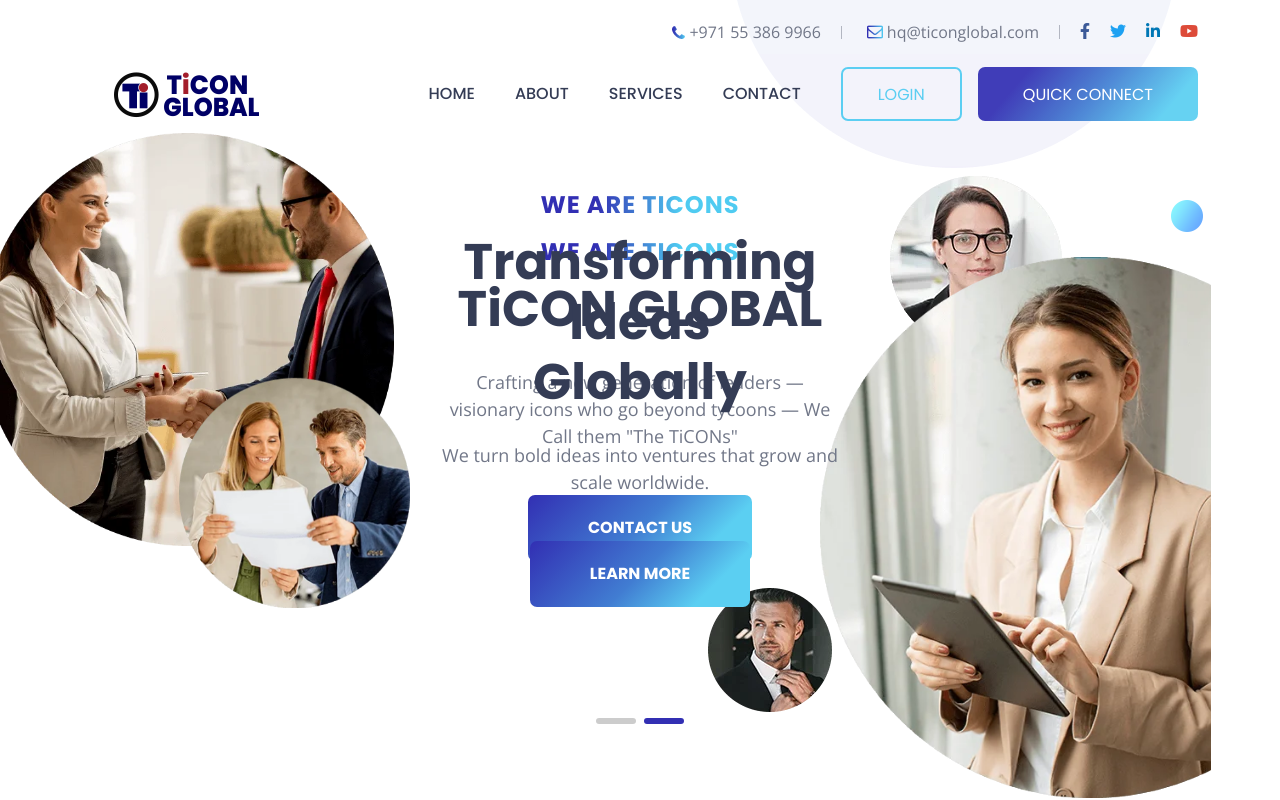
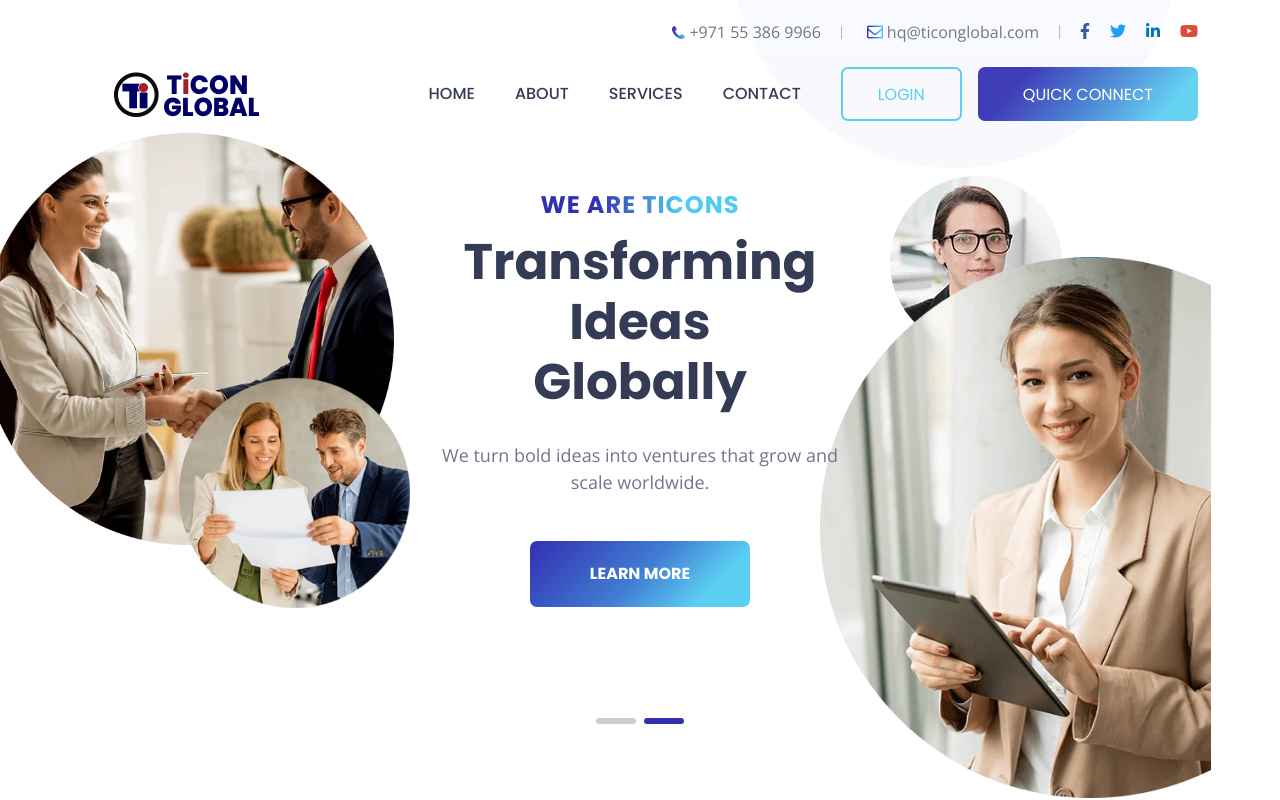
Before and after one commit to shameel-technosware/ticon-os, a Next.js app: page / in a window 1280 px wide. Shown: the top 800 px of the page. Built offline with nearby package versions, Linux system fonts and the light colour scheme; no server answers.

Commit message:
feat(landing): enhance hero section swiper with fade effect configuration

```diff
--- a/app/components/landing/HeroSection.tsx
+++ b/app/components/landing/HeroSection.tsx
@@ -18,6 +18,7 @@
             <Swiper
                 modules={[Navigation, Pagination, Autoplay, EffectFade]}
                 effect="fade"
+                fadeEffect={{ crossFade: true }}
                 loop={true}
                 autoplay={{
                     delay: 5000,
```
